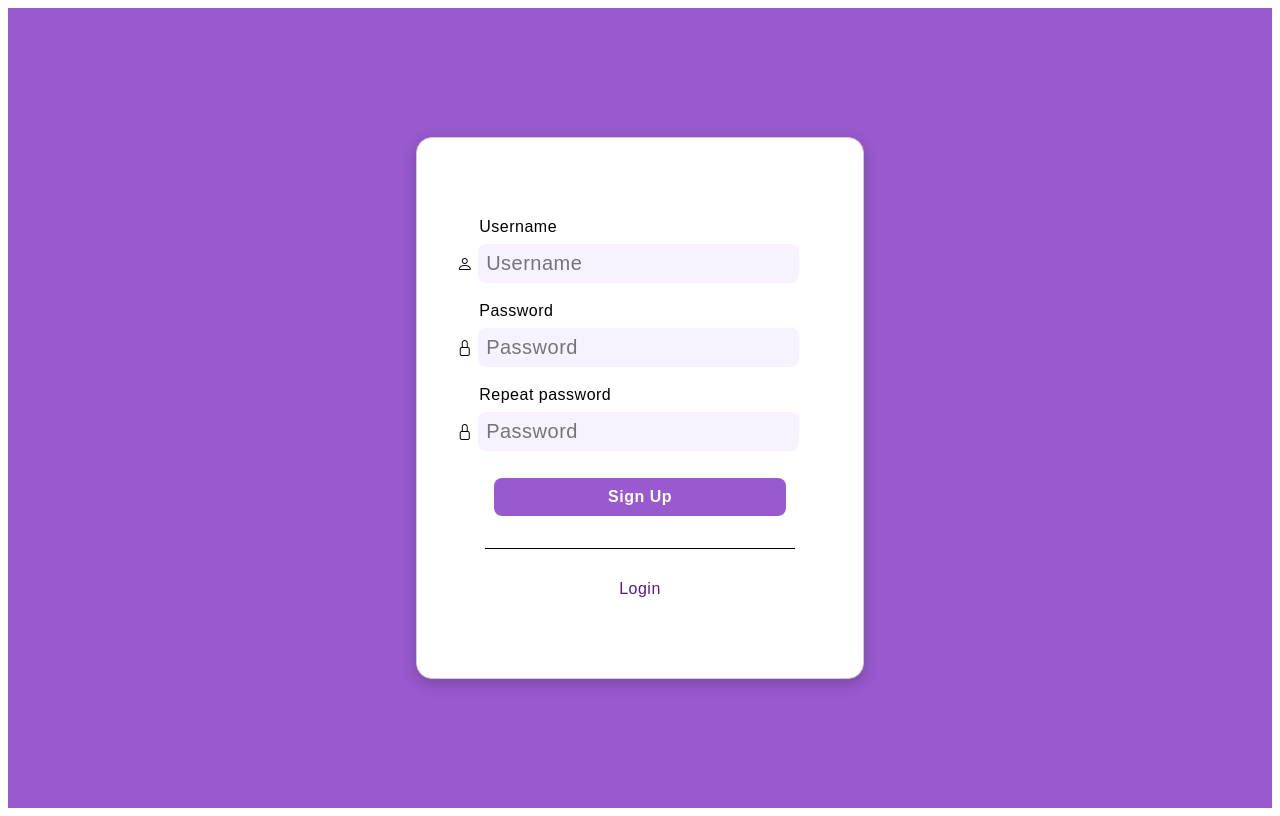
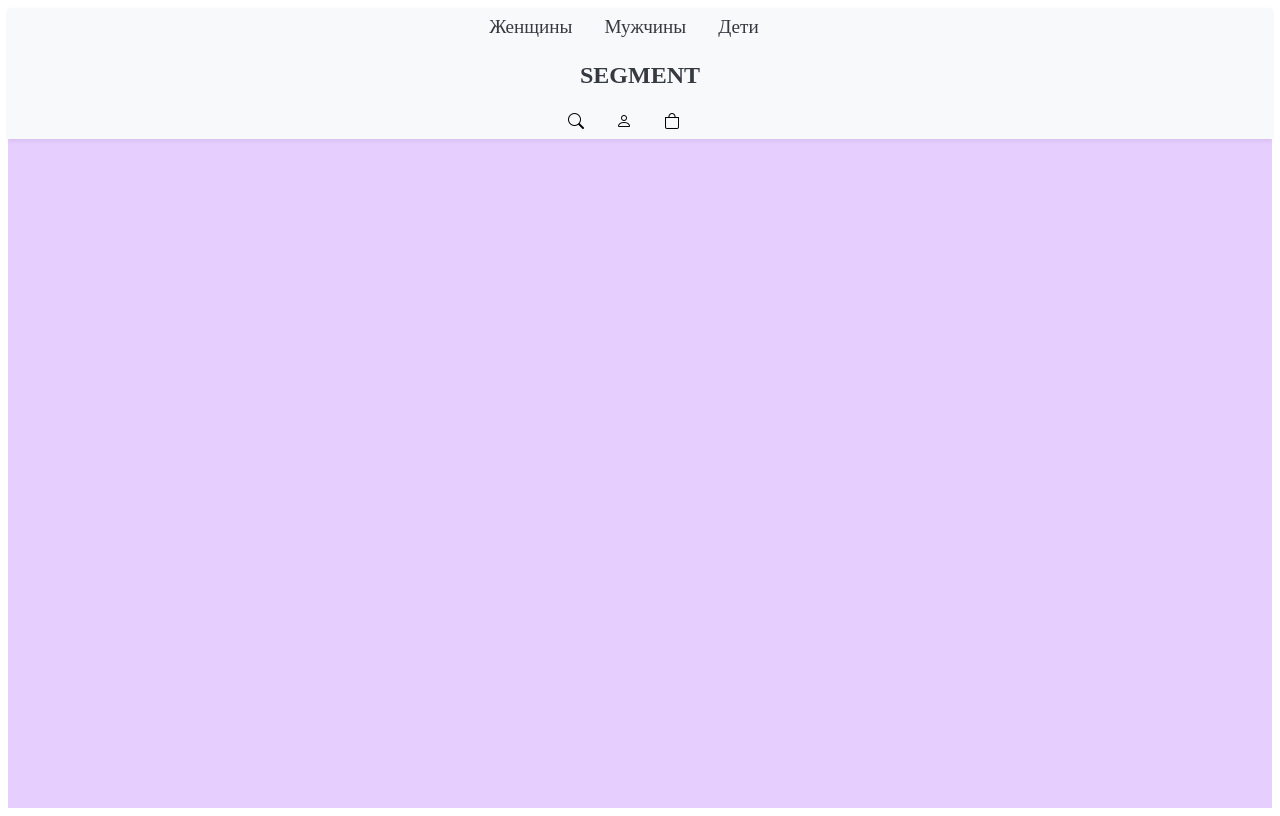
Before and after one commit to TIGERS-KZ/tigers, an Angular app in the folder segment/: page / in a window 1280 px wide. Built offline with nearby package versions, Linux system fonts and the light colour scheme.

Commit message:
home created and routerLink

```diff
--- a/segment/src/app/app-routing.module.ts
+++ b/segment/src/app/app-routing.module.ts
@@ -1,7 +1,12 @@
 import { NgModule } from '@angular/core';
 import { RouterModule, Routes } from '@angular/router';
+import { SigninComponent } from './signin/signin.component';
+import { SignupComponent } from './signup/signup.component';
 
-const routes: Routes = [];
+const routes: Routes = [
+  { path: 'sign-in', component: SigninComponent },
+  { path: 'sign-up', component: SignupComponent }
+];
 
 @NgModule({
   imports: [RouterModule.forRoot(routes)],
--- a/segment/src/app/app.component.html
+++ b/segment/src/app/app.component.html
@@ -1 +1 @@
-<app-signup></app-signup>
+<app-home></app-home>
--- a/segment/src/app/app.module.ts
+++ b/segment/src/app/app.module.ts
@@ -7,12 +7,15 @@ import { SigninComponent } from './signin/signin.component';
 import { FormsModule } from '@angular/forms';
 import { HttpClientModule } from '@angular/common/http';
 import { SignupComponent } from './signup/signup.component';
+import { HomeComponent } from './home/home.component';
 
 @NgModule({
   declarations: [
     AppComponent,
     SigninComponent,
-    SignupComponent
+    SignupComponent,
+    HomeComponent,
+    HomeComponent
   ],
   imports: [
     BrowserModule,
--- /dev/null
+++ b/segment/src/app/home/home.component.css
@@ -0,0 +1,39 @@
+@import "~bootstrap-icons/font/bootstrap-icons.css";
+.main {
+    height: 100vh;
+    background: #e6ceff;
+}
+header {
+    display: flex;
+    flex-direction: column;
+    align-items: center;
+    justify-content: space-between;
+    background-color: #f8f9fa;
+    padding: .5rem .5rem;
+    box-shadow: 0 0.125rem 0.25rem rgba(0, 0, 0, 0.075);
+}
+nav {
+    display: flex;
+    justify-content: space-between;
+    align-items: center;
+}
+.logo {
+    float: left;
+}
+#logo {
+    font-size: 1.5rem;
+    font-weight: bold;
+    color: #343a40;
+    text-decoration: none;
+    text-transform: uppercase;
+}
+.link {
+    margin-right: 2rem;
+    color: #343a40;
+    text-decoration: none;
+    font-weight: 500;
+    font-size: 1.2rem;
+}
+.links {
+    margin-right: 2rem;
+}
--- /dev/null
+++ b/segment/src/app/home/home.component.html
@@ -0,0 +1,27 @@
+<div class="main">
+    <header>
+        <div class="left-bar">
+            <nav>
+                <a href="" class="link">Женщины</a>
+                <a href="" class="link">Мужчины</a>
+                <a href="" class="link">Дети</a>
+            </nav>
+        </div>
+        <div class="logo">
+            <p id="logo">segment</p>
+        </div>
+        <div class="right-bar">
+            <nav>
+                <div class="links">
+                    <i class="bi bi-search"></i>
+                </div>
+                <div class="links">
+                    <i class="bi bi-person"></i>
+                </div>
+                <div class="links">
+                    <i class="bi bi-bag"></i>
+                </div>
+            </nav>
+        </div>
+    </header>
+</div>
--- /dev/null
+++ b/segment/src/app/home/product.ts
@@ -0,0 +1,6 @@
+export interface Product {
+    id: Number;
+    name: string;
+    description: string;
+
+}
--- a/segment/src/app/signin/signin.component.html
+++ b/segment/src/app/signin/signin.component.html
@@ -13,7 +13,8 @@
         <button class="btn" type="submit">Sign In</button>
         <hr/>
         <div class="link">
-            <a id="reg-link" href="">Register</a>
+            <a id="reg-link" routerLink="/sign-up">Register</a>
         </div>
     </form>
 </div>
+<router-outlet></router-outlet>
--- a/segment/src/app/signup/signup.component.html
+++ b/segment/src/app/signup/signup.component.html
@@ -18,7 +18,8 @@
         <button  type="submit" class="btn">Sign Up</button>
         <hr/>
         <div class="link">
-            <a id="reg-link" href="">Login</a>
+            <a id="reg-link" routerLink="/sign-in">Login</a>
         </div>
     </form>
 </div>
+<router-outlet></router-outlet>
```
Also changed, not shown: segment/src/app/home/home.component.ts (added, +10 -0 lines), segment/src/assets/img/logo.PNG (renamed from segment/src/app/signin/logo.PNG), 1 other file (tests, documents, lock files or other folders).
